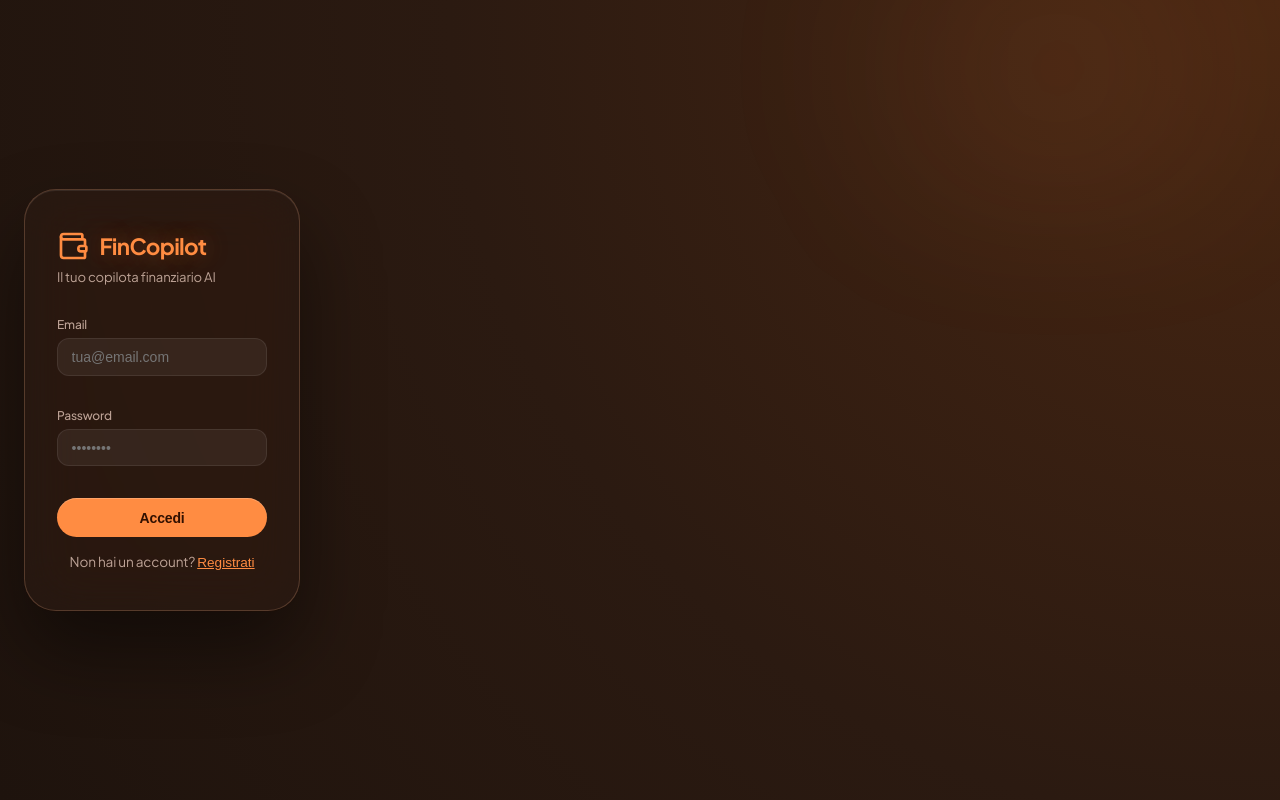
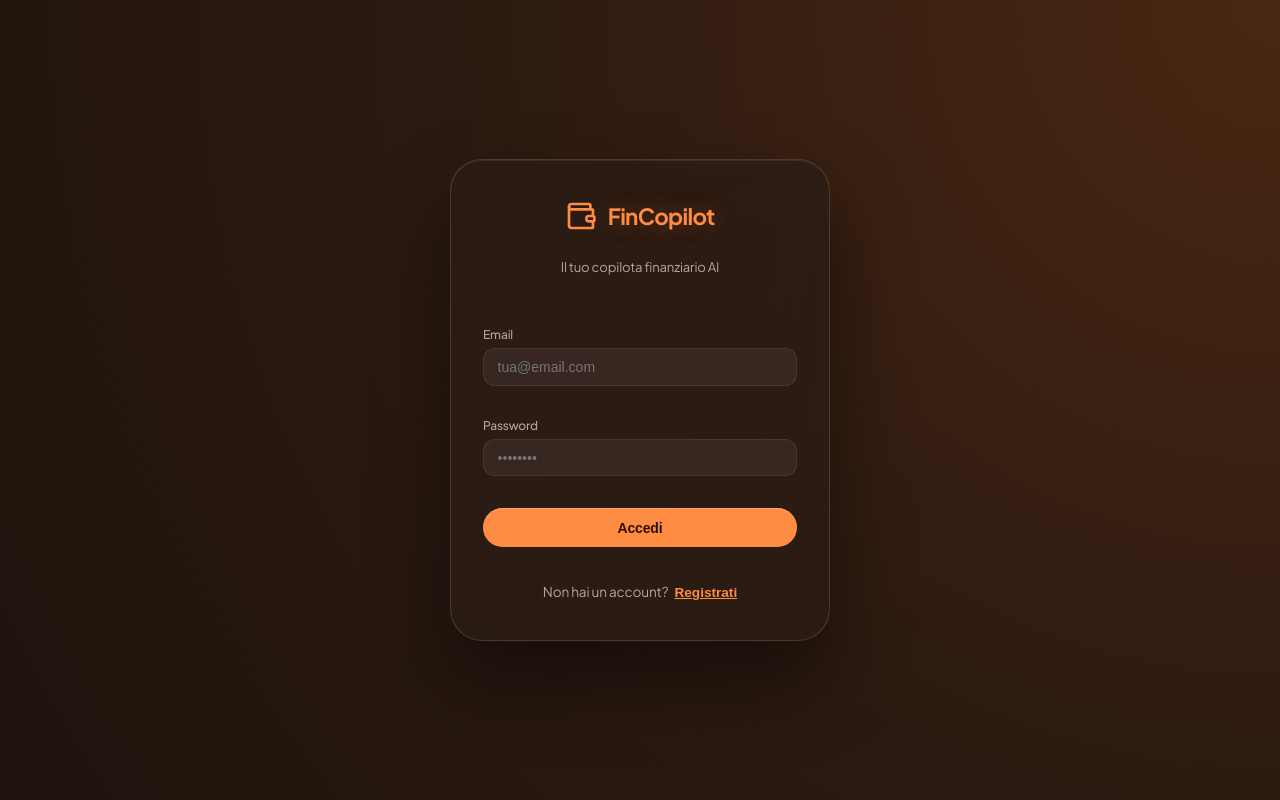
Before and after one commit to Rbiagetti/Copilot-finanziario, a React (Vite) app in the folder frontend/: page /login in a window 1280 px wide. Built offline with nearby package versions, Linux system fonts and the light colour scheme; no server answers.

Commit message:
UI: center login card and add premium styling for login page

```diff
--- a/frontend/src/styles/components.css
+++ b/frontend/src/styles/components.css
@@ -14,6 +14,7 @@
 
 /* Material 3-ish tile — flat, no blur */
 .glass-panel,
+.login-card,
 .kpi-card,
 .chart-card,
 .transaction-form,
@@ -427,3 +428,97 @@ button, a, [role="button"], input[type="submit"], input[type="button"] {
     margin-bottom: calc(var(--bottomnav-h) + env(safe-area-inset-bottom, 0px)) !important;
   }
 }
+
+/* === LOGIN PAGE === */
+.login-page {
+  flex: 1;
+  display: flex;
+  align-items: center;
+  justify-content: center;
+  width: 100%;
+  min-height: 100vh;
+  padding: 1.5rem;
+  background: radial-gradient(circle at top right, #4a2712 0%, #2b1a11 55%, #1e130d 100%);
+  position: relative;
+  z-index: 10;
+}
+
+.login-card {
+  background: rgba(41, 29, 23, 0.85) !important;
+  backdrop-filter: blur(40px) saturate(200%) !important;
+  -webkit-backdrop-filter: blur(40px) saturate(200%) !important;
+  border: 1px solid rgba(255, 182, 141, 0.18) !important;
+  border-radius: var(--radius-xl);
+  padding: 2.5rem 2.25rem;
+  width: 100%;
+  max-width: 420px;
+  box-shadow: 0 40px 80px rgba(0, 0, 0, 0.6), inset 0 1px 0 rgba(255, 255, 255, 0.1);
+  display: flex;
+  flex-direction: column;
+  gap: 1.25rem;
+}
+
+.login-logo {
+  display: flex;
+  align-items: center;
+  justify-content: center;
+  gap: 0.75rem;
+  font-size: 1.75rem;
+  font-weight: 800;
+  color: var(--accent);
+  margin-bottom: 0.25rem;
+}
+
+.login-subtitle {
+  text-align: center;
+  color: var(--text-dim);
+  font-size: 0.95rem;
+  margin-bottom: 1rem;
+}
+
+.login-form {
+  display: flex;
+  flex-direction: column;
+  gap: 1.25rem;
+}
+
+.login-switch {
+  text-align: center;
+  font-size: 0.875rem;
+  color: var(--text-dim);
+  margin-top: 0.5rem;
+}
+
+.login-switch button {
+  background: none;
+  border: none;
+  color: var(--accent);
+  font-weight: 600;
+  cursor: pointer;
+  padding: 0;
+  margin-left: 0.25rem;
+}
+
+.login-switch button:hover {
+  text-decoration: underline;
+}
+
+.login-error {
+  background: rgba(255, 77, 109, 0.12);
+  border: 1px solid rgba(255, 77, 109, 0.2);
+  color: #ffb4ab;
+  padding: 0.75rem;
+  border-radius: var(--radius-sm);
+  font-size: 0.85rem;
+  text-align: center;
+}
+
+.login-info {
+  background: rgba(125, 217, 146, 0.12);
+  border: 1px solid rgba(125, 217, 146, 0.2);
+  color: var(--success);
+  padding: 0.75rem;
+  border-radius: var(--radius-sm);
+  font-size: 0.85rem;
+  text-align: center;
+}
```
